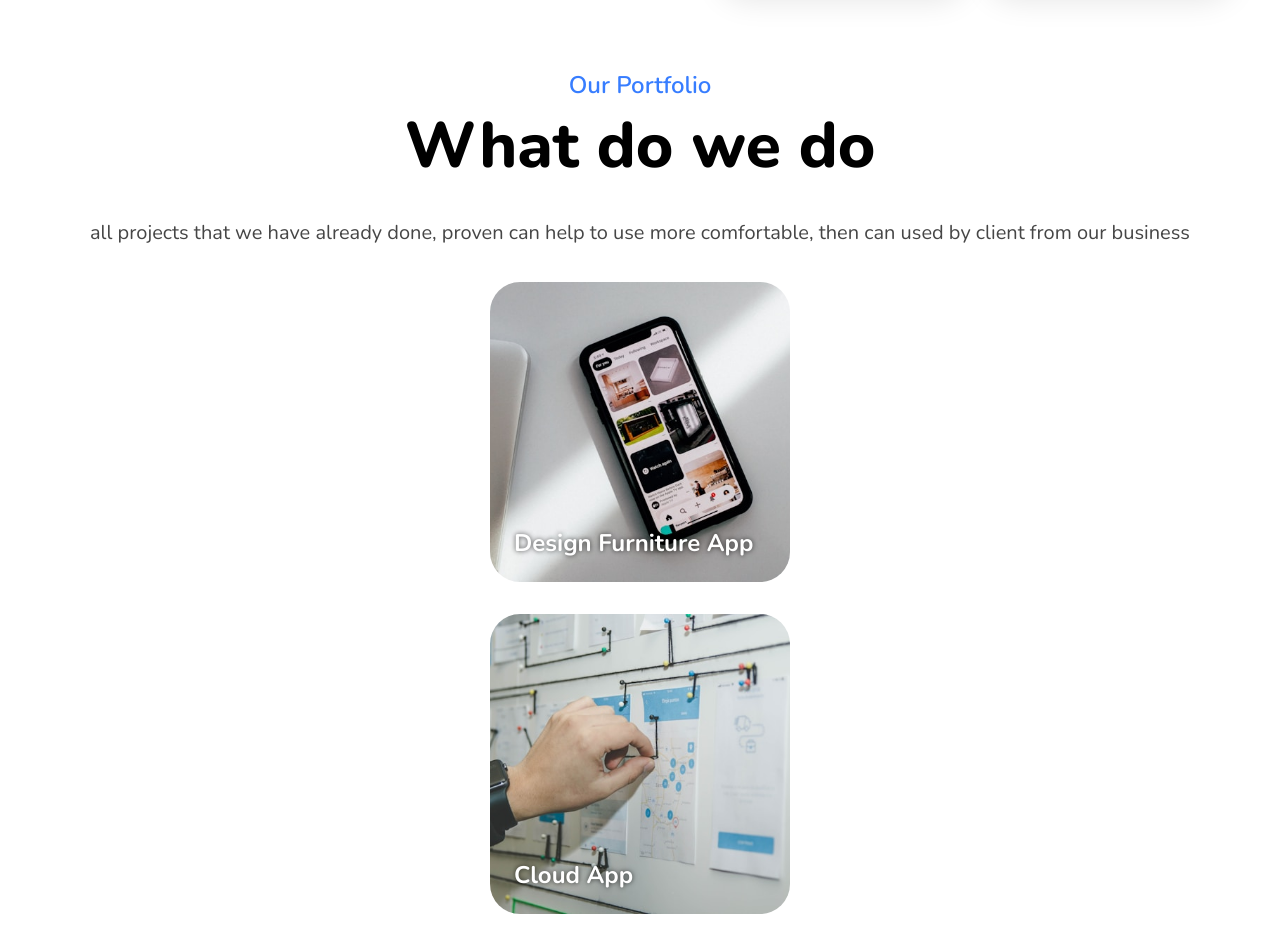
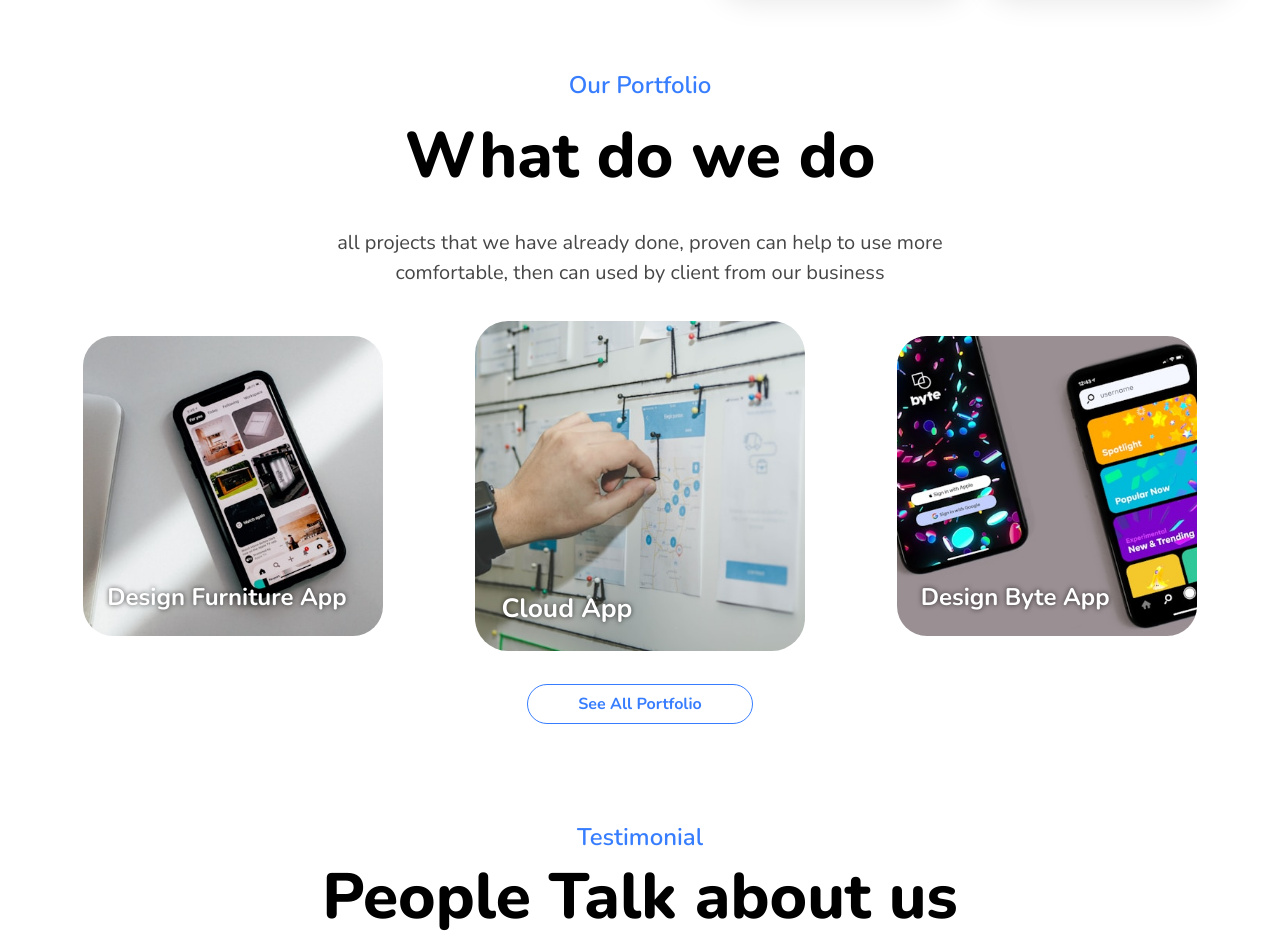
Before and after one commit to luisfalconmx/creative-agency-landing-page, a website built with Vite: page index.html in a window 1280 px wide. Shown: the part 2427-3365 px from the top of the page. Built offline with nearby package versions, Linux system fonts and the light colour scheme.

Commit message:
feat: our portfolio section adapted to dektop devices

```diff
--- a/scss/sections/portfolio.scss
+++ b/scss/sections/portfolio.scss
@@ -8,9 +8,18 @@ $images: (
   padding: 0 25px;
   margin-bottom: 100px;
 
+  @media (min-width: $md) {
+    max-width: 1238px;
+    margin: 0 auto 100px;
+  }
+
   &__caption {
     @include caption;
     margin: 0 auto 10px;
+
+    @media (min-width: $md) {
+      margin-bottom: 20px;
+    }
   }
 
   &__title {
@@ -23,6 +32,11 @@ $images: (
     @include paragraph;
     text-align: center;
     margin-bottom: 34px;
+
+    @media (min-width: $md) {
+      max-width: 674px;
+      margin: 0 auto 48px;
+    }
   }
 
   &__cards {
@@ -31,6 +45,10 @@ $images: (
     justify-items: center;
     gap: 32px;
     margin-bottom: 48px;
+
+    @media (min-width: $md) {
+      grid-template-columns: repeat(3, 1fr);
+    }
   }
 
   &__card {
@@ -41,6 +59,12 @@ $images: (
     border-radius: 30px;
     overflow: hidden;
     position: relative;
+  }
+
+  &__card:nth-of-type(2) {
+    @media (min-width: $md) {
+      scale: 1.1;
+    }
   }
 
   &__card-title {
```
